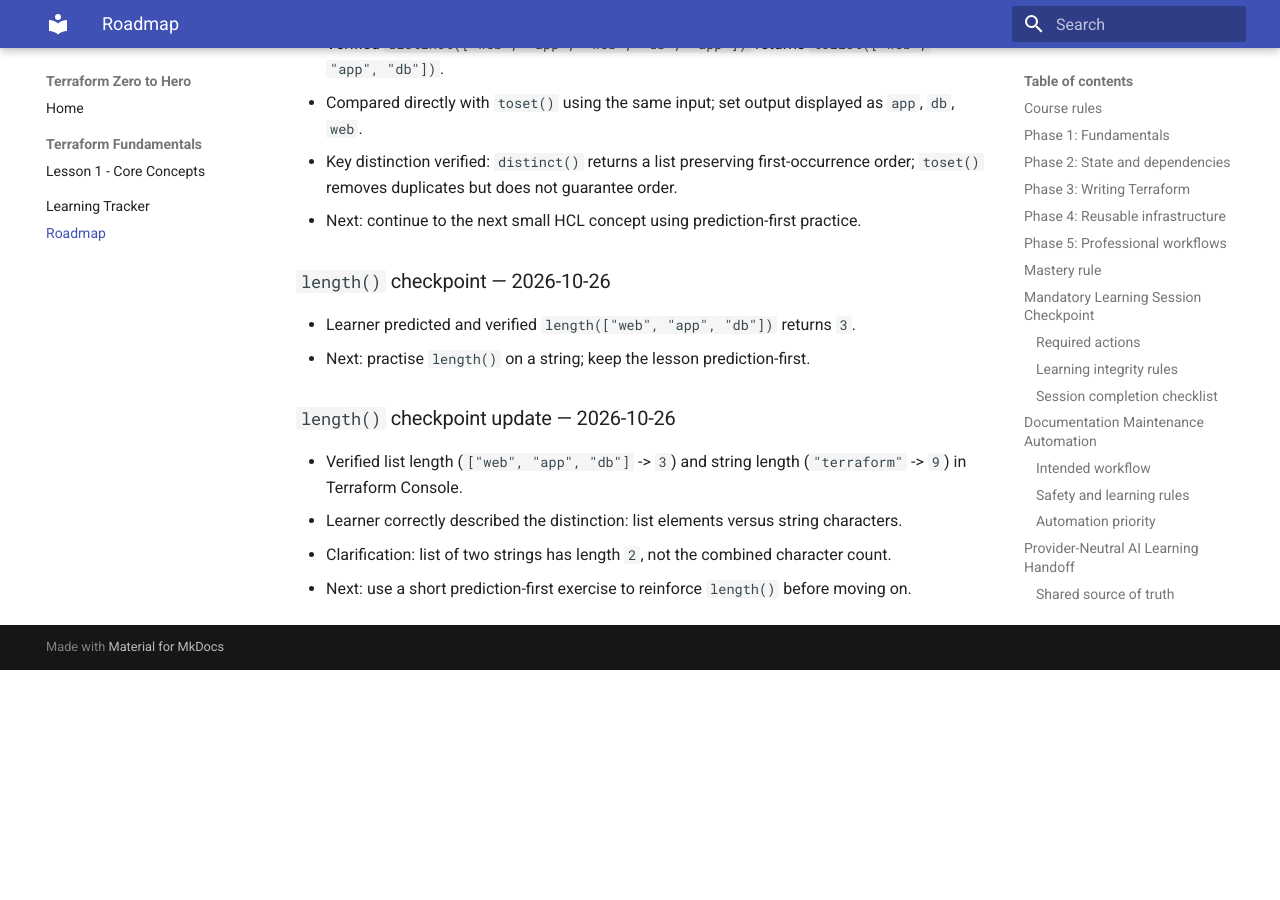
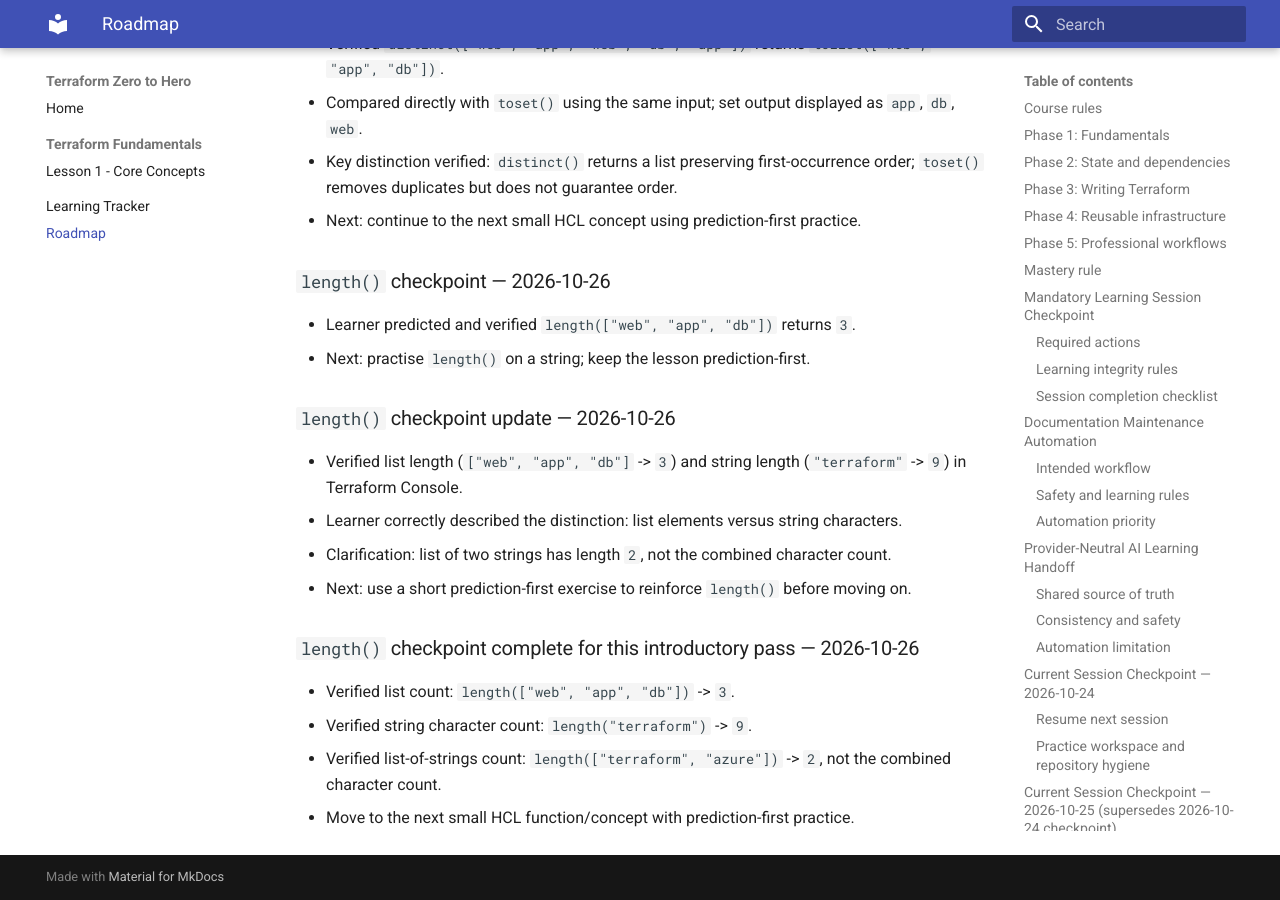
Before and after one commit to pshewale-dev/terraform-azure-lab, an MkDocs documentation site: the page built from docs/LEARNING-ROADMAP.md, in a window 1280 px wide and 900 px high, scrolled down 8927 px. Built offline with MkDocs 1.6.1 and Material for MkDocs 9.7.7, drawn with Linux system fonts in a browser that asks for light colours; before the commit the page ends 9597 px from its top, so only the background shows below that.

Commit message:
docs: complete introductory length practice

```diff
--- a/docs/LEARNING-ROADMAP.md
+++ b/docs/LEARNING-ROADMAP.md
@@ -245,3 +245,10 @@ Proceed to the next small HCL concept using prediction-first practice, one conce
 - Learner correctly described the distinction: list elements versus string characters.
 - Clarification: list of two strings has length `2`, not the combined character count.
 - Next: use a short prediction-first exercise to reinforce `length()` before moving on.
+
+
+### `length()` checkpoint complete for this introductory pass — 2026-10-26
+- Verified list count: `length(["web", "app", "db"])` -> `3`.
+- Verified string character count: `length("terraform")` -> `9`.
+- Verified list-of-strings count: `length(["terraform", "azure"])` -> `2`, not the combined character count.
+- Move to the next small HCL function/concept with prediction-first practice.
```
